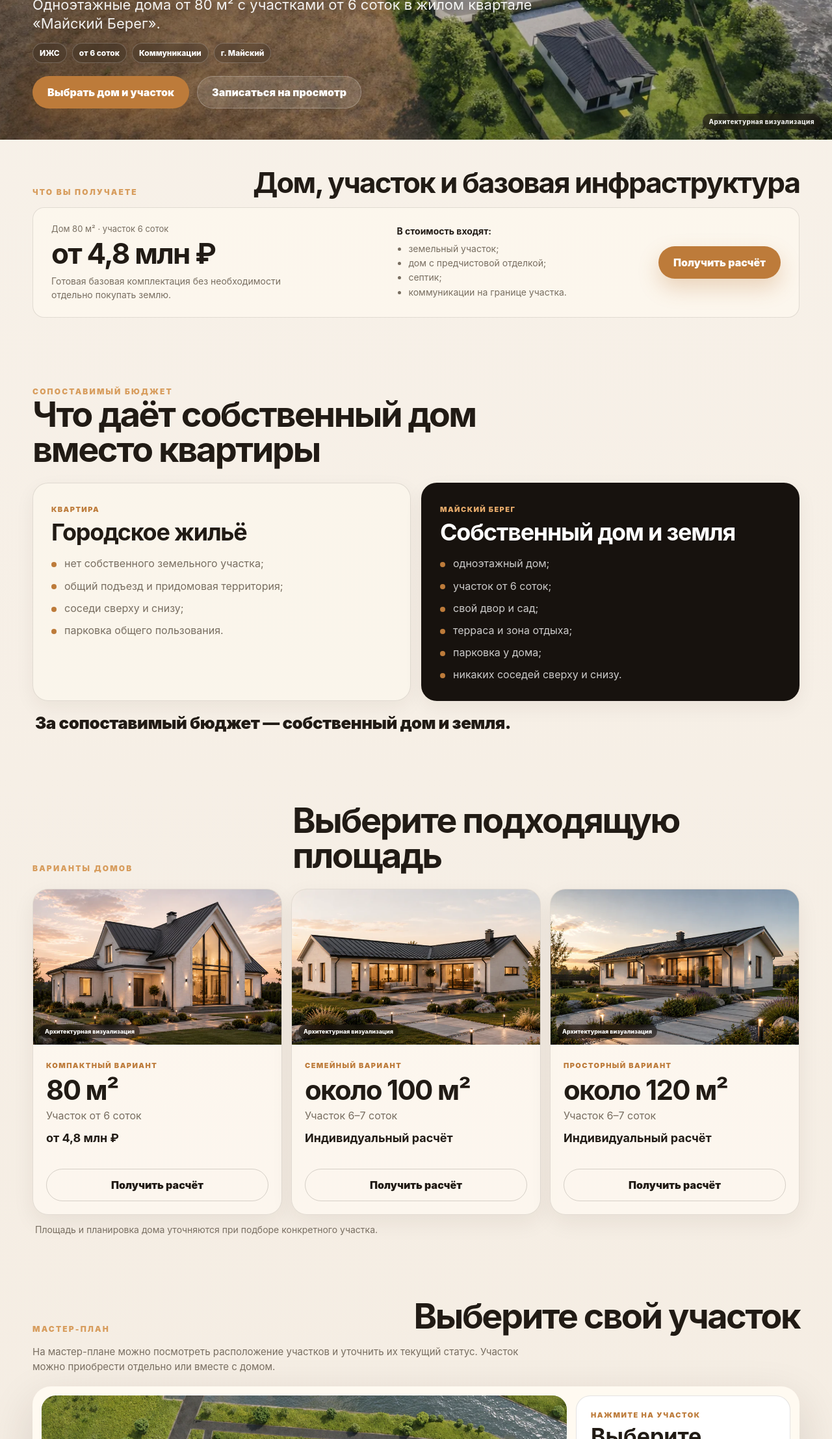
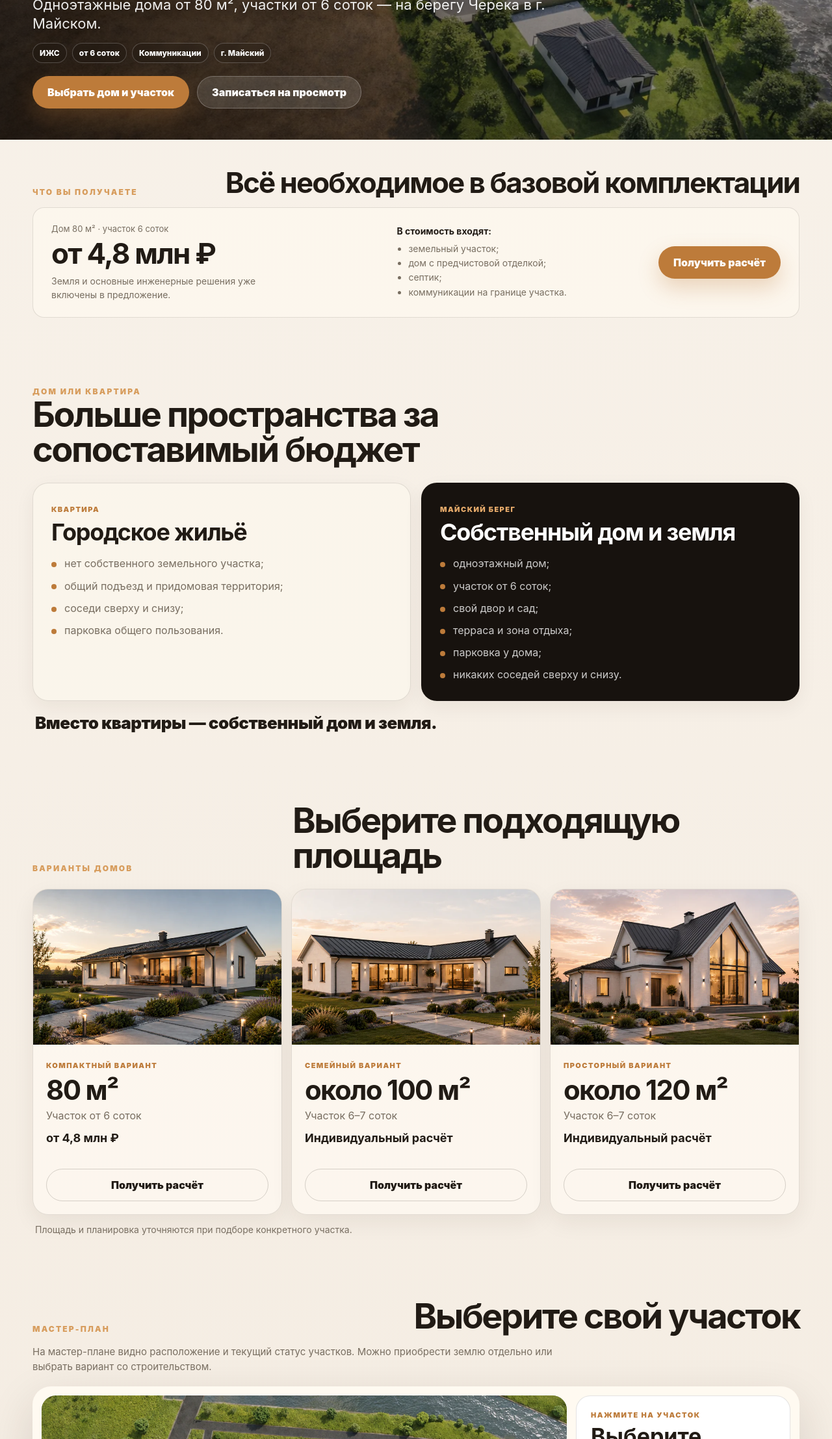
Before and after one commit to karachay-malkar/Mayski-village, a website: page index.html in a window 1280 px wide. Shown: the part 585-2800 px from the top of the page at 65% size. Drawn offline with Linux system fonts and the light colour scheme.

Commit message:
Polish hero readability and house cards

```diff
--- a/index.html
+++ b/index.html
@@ -26,6 +26,12 @@
   <link rel="stylesheet" href="assets/css/refinements.css?v=20260810-4" />
   <link rel="stylesheet" href="assets/css/location.css?v=20260810-1" />
   <link rel="stylesheet" href="assets/css/marketing.css?v=20260820-1" />
+  <style>
+    .hero-shade{background:linear-gradient(90deg,rgba(14,10,7,.72) 0%,rgba(14,10,7,.50) 36%,rgba(14,10,7,.16) 66%,rgba(14,10,7,0) 86%),linear-gradient(0deg,rgba(14,10,7,.44) 0%,rgba(14,10,7,.08) 55%,rgba(14,10,7,0) 78%)}
+    .hero h1{max-width:860px;text-shadow:0 3px 22px rgba(0,0,0,.58)}
+    .hero-price,.hero-lead,.hero-inner>p{text-shadow:0 2px 16px rgba(0,0,0,.52)}
+    @media(max-width:720px){.hero-shade{background:linear-gradient(90deg,rgba(14,10,7,.64) 0%,rgba(14,10,7,.32) 76%,rgba(14,10,7,.08) 100%),linear-gradient(0deg,rgba(14,10,7,.74) 0%,rgba(14,10,7,.25) 58%,rgba(14,10,7,0) 82%)}}
+  </style>
 </head>
 <body>
   <noscript><div><img src="https://mc.yandex.ru/watch/111487320" style="position:absolute; left:-9999px;" alt="" /></div></noscript>
@@ -41,7 +47,7 @@
 
   <main id="top">
     <section class="hero">
-      <img src="assets/images/hero-01.webp?v=20260810-6" srcset="assets/images/hero-01-768.webp?v=20260810-6 768w, assets/images/hero-01-1280.webp?v=20260810-6 1280w, assets/images/hero-01.webp?v=20260810-6 1536w" sizes="100vw" alt="Архитектурная визуализация жилого квартала Майский Берег" fetchpriority="high" decoding="async" />
+      <img src="assets/images/hero-01.webp?v=20260810-6" srcset="assets/images/hero-01-768.webp?v=20260810-6 768w, assets/images/hero-01-1280.webp?v=20260810-6 1280w, assets/images/hero-01.webp?v=20260810-6 1536w" sizes="100vw" alt="Жилой квартал Майский Берег" fetchpriority="high" decoding="async" />
       <div class="hero-shade"></div>
       <div class="hero-inner">
         <p>Жилой квартал на берегу Черека · Майский · КБР</p>
@@ -50,7 +56,7 @@
           <strong class="hero-price">от 4,8 млн&nbsp;₽</strong>
           <span class="promo-badge">Скидки до 15% первым 8 покупателям</span>
         </div>
-        <div class="hero-lead">Одноэтажные дома от 80 м² с участками от 6 соток в жилом квартале «Майский Берег».</div>
+        <div class="hero-lead">Одноэтажные дома от 80 м², участки от 6 соток — на берегу Черека в г. Майском.</div>
         <div class="hero-facts" aria-label="Ключевые условия">
           <span>ИЖС</span><span>от 6 соток</span><span>Коммуникации</span><span>г. Майский</span>
         </div>
@@ -59,19 +65,18 @@
           <a class="button glass" href="https://wa.me/79280824841" data-wa="Здравствуйте! Хочу записаться на просмотр жилого квартала «Майский Берег»." target="_blank" rel="noopener">Записаться на просмотр</a>
         </div>
       </div>
-      <span class="visual-note visual-note--hero">Архитектурная визуализация</span>
     </section>
 
     <section id="price" class="section price-section">
       <div class="section-title compact">
         <span>Что вы получаете</span>
-        <h2>Дом, участок и базовая инфраструктура</h2>
+        <h2>Всё необходимое в базовой комплектации</h2>
       </div>
       <article class="price-offer-card price-offer-card--expanded">
         <div class="price-offer-copy">
           <small>Дом 80 м² · участок 6 соток</small>
           <strong>от 4,8 млн&nbsp;₽</strong>
-          <p>Готовая базовая комплектация без необходимости отдельно покупать землю.</p>
+          <p>Земля и основные инженерные решения уже включены в предложение.</p>
         </div>
         <div class="price-inclusions-inline">
           <b>В стоимость входят:</b>
@@ -88,8 +93,8 @@
 
     <section id="comparison" class="section comparison-section">
       <div class="section-title">
-        <span>Сопоставимый бюджет</span>
-        <h2>Что даёт собственный дом вместо квартиры</h2>
+        <span>Дом или квартира</span>
+        <h2>Больше пространства за сопоставимый бюджет</h2>
       </div>
       <div class="compare-grid">
         <article class="compare-card compare-card--muted">
@@ -115,7 +120,7 @@
           </ul>
         </article>
       </div>
-      <p class="comparison-lead">За сопоставимый бюджет — собственный дом и земля.</p>
+      <p class="comparison-lead">Вместо квартиры — собственный дом и земля.</p>
     </section>
 
     <section id="homes" class="section homes-section">
@@ -126,8 +131,7 @@
       <div class="home-grid">
         <article class="home-card">
           <div class="home-card-media">
-            <img src="assets/images/house-01-768.webp?v=20260810-6" alt="Архитектурная визуализация дома 80 м²" loading="lazy" decoding="async" />
-            <span>Архитектурная визуализация</span>
+            <img src="assets/images/house-03-768.webp?v=20260810-6" alt="Дом 80 м²" loading="lazy" decoding="async" />
           </div>
           <div class="home-card-body">
             <small>Компактный вариант</small>
@@ -139,8 +143,7 @@
         </article>
         <article class="home-card">
           <div class="home-card-media">
-            <img src="assets/images/house-02-768.webp?v=20260810-6" alt="Архитектурная визуализация дома около 100 м²" loading="lazy" decoding="async" />
-            <span>Архитектурная визуализация</span>
+            <img src="assets/images/house-02-768.webp?v=20260810-6" alt="Дом около 100 м²" loading="lazy" decoding="async" />
           </div>
           <div class="home-card-body">
             <small>Семейный вариант</small>
@@ -152,8 +155,7 @@
         </article>
         <article class="home-card">
           <div class="home-card-media">
-            <img src="assets/images/house-03-768.webp?v=20260810-6" alt="Архитектурная визуализация дома около 120 м²" loading="lazy" decoding="async" />
-            <span>Архитектурная визуализация</span>
+            <img src="assets/images/house-01-768.webp?v=20260810-6" alt="Дом около 120 м²" loading="lazy" decoding="async" />
           </div>
           <div class="home-card-body">
             <small>Просторный вариант</small>
@@ -164,7 +166,7 @@
           </div>
         </article>
       </div>
-      <p class="section-note">Площадь и планировка дома уточняются при подборе конкретного участка.</p>
+      <p class="section-note">Площадь и планировка уточняются при подборе конкретного участка.</p>
     </section>
 
     <section id="map" class="section map-section">
@@ -172,7 +174,7 @@
         <span>Мастер-план</span>
         <h2>Выберите свой участок</h2>
       </div>
-      <p class="map-intro">На мастер-плане можно посмотреть расположение участков и уточнить их текущий статус. Участок можно приобрести отдельно или вместе с домом.</p>
+      <p class="map-intro">На мастер-плане видно расположение и текущий статус участков. Можно приобрести землю отдельно или выбрать вариант со строительством.</p>
       <div class="map-card">
         <div class="map-stage" id="mapStage">
           <img class="map-bg" src="assets/images/masterplan.webp?v=20260810-5" srcset="assets/images/masterplan-768.webp?v=20260810-5 768w, assets/images/masterplan.webp?v=20260810-5 1200w" sizes="(max-width:919px) 100vw,820px" alt="Мастер-план жилого квартала Майский Берег" loading="lazy" decoding="async" />
@@ -193,31 +195,29 @@
     <section id="benefits" class="section benefits-section">
       <div class="section-title">
         <span>Почему Майский Берег</span>
-        <h2>Собственный дом рядом с городом и природой</h2>
+        <h2>Рядом с городом, ближе к природе</h2>
       </div>
       <div class="benefit-grid">
-        <article><small>01</small><h3>На берегу Черека</h3><p>Природное окружение рядом с домом.</p></article>
+        <article><small>01</small><h3>На берегу Черека</h3><p>Природное окружение в нескольких шагах.</p></article>
         <article><small>02</small><h3>Вне плотной застройки</h3><p>Спокойное окружение без многоэтажных кварталов вокруг.</p></article>
         <article><small>03</small><h3>Своя земля</h3><p>Участки от 6 соток для двора, сада и зоны отдыха.</p></article>
-        <article><small>04</small><h3>Новый квартал</h3><p>Новые дома и формируемая жилая среда вместо старого жилого фонда.</p></article>
-        <article><small>05</small><h3>Майский рядом</h3><p>Городская инфраструктура остаётся доступной.</p></article>
+        <article><small>04</small><h3>Новый квартал</h3><p>Формируемая жилая среда вместо старого жилого фонда.</p></article>
+        <article><small>05</small><h3>Город рядом</h3><p>Инфраструктура Майского остаётся доступной.</p></article>
       </div>
     </section>
 
-    <section id="visuals" class="section photo-section visual-section" aria-label="Архитектурные визуализации жилого квартала Майский Берег">
+    <section id="visuals" class="section photo-section visual-section" aria-label="Виды жилого квартала Майский Берег">
       <div class="section-title compact">
         <span>Будущий облик</span>
-        <h2>Как будет выглядеть Майский Берег</h2>
+        <h2>Как будет выглядеть квартал</h2>
       </div>
-      <p class="visual-disclaimer">Изображения ниже — архитектурные визуализации будущего квартала и домов.</p>
       <div class="photo-slider" id="photoSlider">
-        <img class="active" src="assets/images/house-01.webp?v=20260810-6" srcset="assets/images/house-01-768.webp?v=20260810-6 768w, assets/images/house-01-1280.webp?v=20260810-6 1280w, assets/images/house-01.webp?v=20260810-6 1672w" sizes="(max-width:720px) 100vw,1180px" alt="Архитектурная визуализация дома в Майском Береге" loading="lazy" decoding="async" />
-        <img src="assets/images/house-02.webp?v=20260810-6" srcset="assets/images/house-02-768.webp?v=20260810-6 768w, assets/images/house-02-1280.webp?v=20260810-6 1280w, assets/images/house-02.webp?v=20260810-6 1672w" sizes="(max-width:720px) 100vw,1180px" alt="Архитектурная визуализация дома в Майском Береге" loading="lazy" decoding="async" />
-        <img src="assets/images/house-03.webp?v=20260810-6" srcset="assets/images/house-03-768.webp?v=20260810-6 768w, assets/images/house-03-1280.webp?v=20260810-6 1280w, assets/images/house-03.webp?v=20260810-6 1672w" sizes="(max-width:720px) 100vw,1180px" alt="Архитектурная визуализация дома в Майском Береге" loading="lazy" decoding="async" />
-        <img src="assets/images/house-04.webp?v=20260810-6" srcset="assets/images/house-04-768.webp?v=20260810-6 768w, assets/images/house-04-1280.webp?v=20260810-6 1280w, assets/images/house-04.webp?v=20260810-6 1672w" sizes="(max-width:720px) 100vw,1180px" alt="Архитектурная визуализация дома в Майском Береге" loading="lazy" decoding="async" />
-        <img src="assets/images/house-05.webp?v=20260810-6" srcset="assets/images/house-05-768.webp?v=20260810-6 768w, assets/images/house-05-1280.webp?v=20260810-6 1280w, assets/images/house-05.webp?v=20260810-6 1672w" sizes="(max-width:720px) 100vw,1180px" alt="Архитектурная визуализация дома в Майском Береге" loading="lazy" decoding="async" />
-        <div class="visual-note visual-note--slider">Архитектурная визуализация</div>
-        <div class="slider-dots" id="photoDots" aria-label="Переключение визуализаций"></div>
+        <img class="active" src="assets/images/house-01.webp?v=20260810-6" srcset="assets/images/house-01-768.webp?v=20260810-6 768w, assets/images/house-01-1280.webp?v=20260810-6 1280w, assets/images/house-01.webp?v=20260810-6 1672w" sizes="(max-width:720px) 100vw,1180px" alt="Дом в Майском Береге" loading="lazy" decoding="async" />
+        <img src="assets/images/house-02.webp?v=20260810-6" srcset="assets/images/house-02-768.webp?v=20260810-6 768w, assets/images/house-02-1280.webp?v=20260810-6 1280w, assets/images/house-02.webp?v=20260810-6 1672w" sizes="(max-width:720px) 100vw,1180px" alt="Дом в Майском Береге" loading="lazy" decoding="async" />
+        <img src="assets/images/house-03.webp?v=20260810-6" srcset="assets/images/house-03-768.webp?v=20260810-6 768w, assets/images/house-03-1280.webp?v=20260810-6 1280w, assets/images/house-03.webp?v=20260810-6 1672w" sizes="(max-width:720px) 100vw,1180px" alt="Дом в Майском Береге" loading="lazy" decoding="async" />
+        <img src="assets/images/house-04.webp?v=20260810-6" srcset="assets/images/house-04-768.webp?v=20260810-6 768w, assets/images/house-04-1280.webp?v=20260810-6 1280w, assets/images/house-04.webp?v=20260810-6 1672w" sizes="(max-width:720px) 100vw,1180px" alt="Дом в Майском Береге" loading="lazy" decoding="async" />
+        <img src="assets/images/house-05.webp?v=20260810-6" srcset="assets/images/house-05-768.webp?v=20260810-6 768w, assets/images/house-05-1280.webp?v=20260810-6 1280w, assets/images/house-05.webp?v=20260810-6 1672w" sizes="(max-width:720px) 100vw,1180px" alt="Дом в Майском Береге" loading="lazy" decoding="async" />
+        <div class="slider-dots" id="photoDots" aria-label="Переключение изображений"></div>
       </div>
     </section>
 
@@ -235,7 +235,7 @@
           <li><b>Два договора</b><span>Отдельно оформляются покупка земли и строительство дома.</span></li>
         </ul>
         <div class="documents-action">
-          <p>Перед принятием решения можно заранее получить документы и ознакомиться с ними.</p>
+          <p>Перед покупкой можно получить документы и спокойно с ними ознакомиться.</p>
           <a class="button primary" href="https://wa.me/79280824841" data-wa="Здравствуйте! Пришлите, пожалуйста, документы по жилому кварталу «Майский Берег»: по земле, ИЖС и оформлению сделки." target="_blank" rel="noopener">Получить документы в WhatsApp</a>
         </div>
       </div>
@@ -261,7 +261,7 @@
       </div>
       <div class="payment-layout">
         <div class="payment-copy">
-          <p class="payment-lead">Рассрочка рассчитана в первую очередь на тех, кто располагает полной суммой, но предпочитает не передавать всю стоимость строительства сразу.</p>
+          <p class="payment-lead">Этот вариант подходит в первую очередь тем, кто располагает полной суммой, но предпочитает не передавать всю стоимость строительства сразу.</p>
           <p>Земельный участок и первоначальный взнос оплачиваются при заключении договоров. Оставшуюся стоимость строительства можно вносить равными платежами в течение 12 месяцев — так оплата распределяется по ходу работ.</p>
           <p class="payment-note">Это пример поэтапной оплаты, а не кредитный продукт. Итоговый график фиксируется в договоре.</p>
         </div>
@@ -280,7 +280,7 @@
     <section id="location" class="section location-section">
       <div class="section-title compact">
         <span>Местоположение</span>
-        <h2>Майский, улица Энгельса</h2>
+        <h2>На берегу Черека, в Майском</h2>
       </div>
       <div class="location-copy">
         <p>Кабардино-Балкарская Республика<strong>г. Майский, ул. Энгельса</strong></p>
@@ -316,7 +316,7 @@
         <h2>Коротко о главном</h2>
       </div>
       <div class="faq-list">
-        <details><summary>Что входит в стоимость дома от 4,8 млн ₽?</summary><p>В базовый вариант входят участок 6 соток, дом 80 м² с предчистовой отделкой, септик и коммуникации на границе участка.</p></details>
+        <details><summary>Что входит в 4,8 млн ₽?</summary><p>В базовый вариант входят участок 6 соток, дом 80 м² с предчистовой отделкой, септик и коммуникации на границе участка.</p></details>
         <details><summary>Можно ли купить только участок?</summary><p>Да. Участки можно приобретать отдельно. Актуальную стоимость и свободные варианты лучше уточнить по мастер-плану и в WhatsApp.</p></details>
         <details><summary>Как оформляется сделка?</summary><p>Земля оформляется отдельным договором купли-продажи, строительство дома — отдельным договором.</p></details>
         <details><summary>Можно ли оплачивать строительство постепенно?</summary><p>Да. Предусмотрена поэтапная оплата до 12 месяцев. График и суммы фиксируются в договоре.</p></details>
@@ -328,8 +328,8 @@
     <section id="contact" class="contact-section">
       <div>
         <span>Майский Берег · река Черек</span>
-        <h2>Выберите дом и участок в «Майском Береге»</h2>
-        <p>Покажем свободные участки, варианты домов и рассчитаем итоговую стоимость.</p>
+        <h2>Подберите свой дом и участок</h2>
+        <p>Покажем свободные варианты и рассчитаем итоговую стоимость.</p>
         <div class="contact-actions">
           <a class="button primary" href="#map">Выбрать участок</a>
           <a class="button glass" href="https://wa.me/79280824841" data-wa="Здравствуйте! Хочу записаться на просмотр жилого квартала «Майский Берег»." target="_blank" rel="noopener">Записаться на просмотр</a>
```
